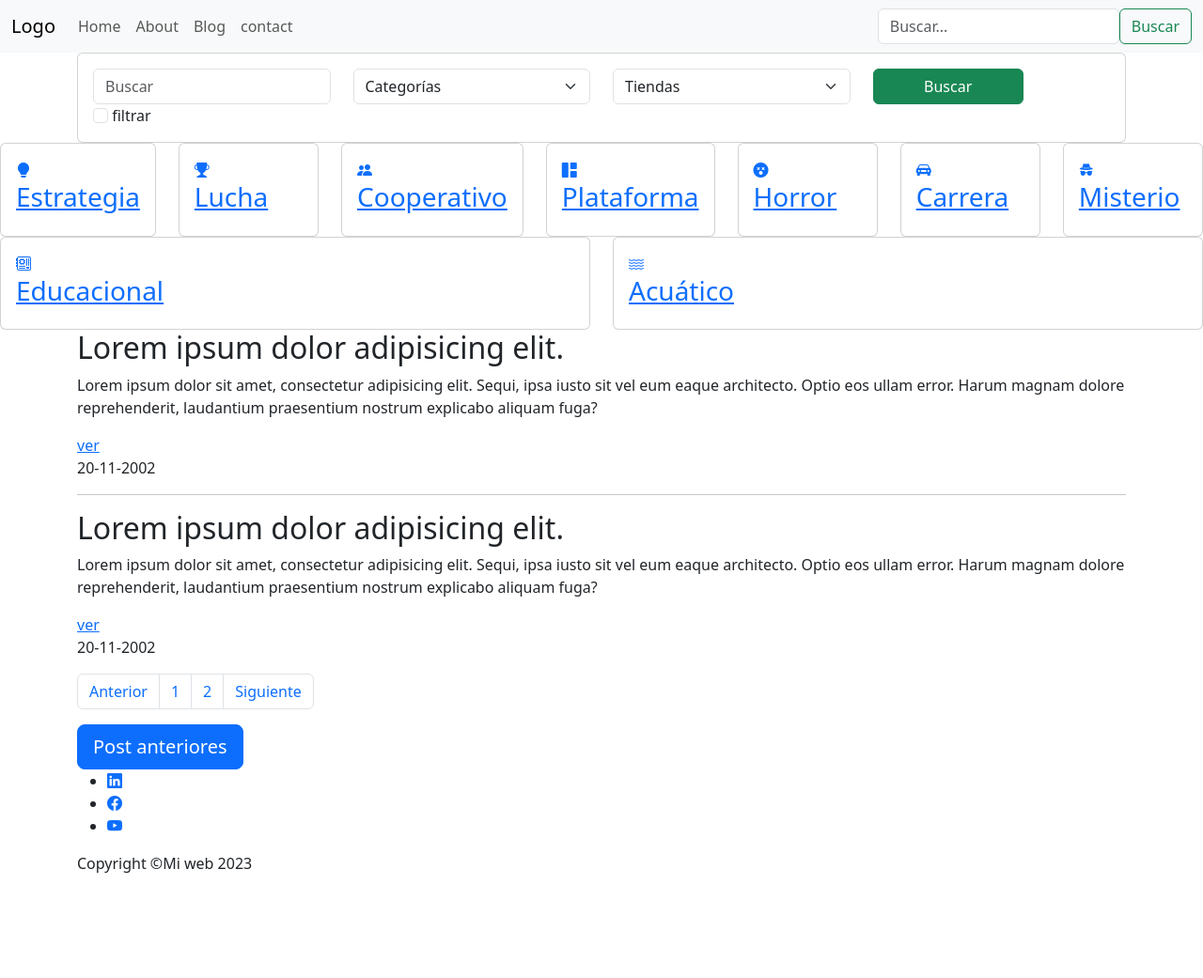
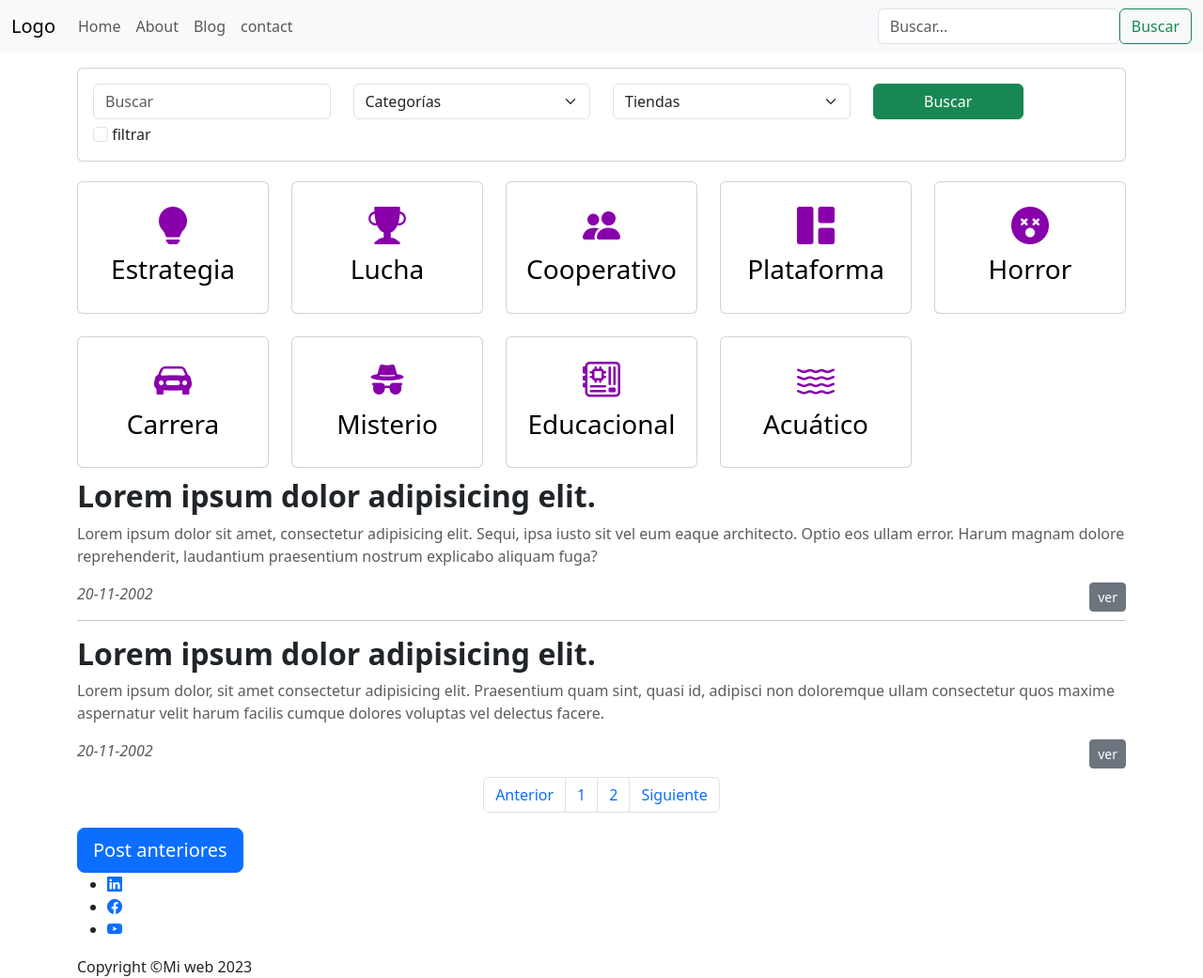
Before and after one commit to robertorodriguezNet/ow-bootstrap-5, a plain HTML site: page page/index.html in a window 1280 px wide. Shown: the whole page at 94% size. Before the commit the page ends 931 px from the top, so only its background shows below. Drawn offline with nearby package versions, Linux system fonts and the light colour scheme.

Commit message:
quda: min 17

```diff
--- /dev/null
+++ b/page/css/style.css
@@ -0,0 +1,24 @@
+@import "../css/bootstrap.min.css";
+@import url("https://cdn.jsdelivr.net/npm/bootstrap-icons@1.11.2/font/bootstrap-icons.min.css");
+
+#tarjetas span{
+    color: #8800aa;
+}
+#tarjetas .card{
+    height: 100%;
+    margin-top: 5px;
+    transition: .5s all;
+}
+#tarjetas a{
+    color: black;
+    text-decoration: none;
+}
+#tarjetas .card:hover{
+    color: #ffffff;
+    background: #8800aa;
+}
+
+#tarjetas .card:hover span,
+#tarjetas .card:hover a{
+    color: #ffffff;
+}
--- a/page/index.html
+++ b/page/index.html
@@ -5,8 +5,7 @@
     <meta charset="UTF-8">
     <meta name="viewport" content="width=device-width, initial-scale=1.0">
     <title>NavBar</title>
-    <link rel="stylesheet" href="https://cdn.jsdelivr.net/npm/bootstrap-icons@1.11.2/font/bootstrap-icons.min.css">
-    <link rel="stylesheet" href="css/bootstrap.min.css">
+    <link rel="stylesheet" href="css/style.css">
 </head>
 
 <body>
@@ -74,12 +73,12 @@
 
     </header>
 
-    <section id="buscar">
+    <section id="buscar" class="my-3">
         <div class="container">
             <div class="card">
                 <div class="card-body">
                     <form action="#">
-                        <div class="row">
+                        <div class="row gy-1">
 
                             <div class="col-lg-3 col-sm-6 col-12">
                                 <!-- <label for="buscar" class="form-label">Buscar</label> -->
@@ -122,144 +121,136 @@
         </div>
     </section>
 
-    <section>
-        <div class="row">
-
+    <section id="tarjetas" class="my-3">
+        <div class="container">
+            <div class="row row-cols-2 row-cols-lg-5 row-cols-md-4 gx-4 gy-4">
                 <div class="col">
                     <div class="card">
                         <div class="card-body">
                             <a href="#">
-                            <div>
-                                <span class="bi bi-lightbulb-fill"></span>
+                                <div class="text-center">
+                                    <span class="bi bi-lightbulb-fill fs-1"></span>
                                 </div>
-                            <h3>Estrategia</h3>
+                                <h3 class="text-center">Estrategia</h3>
                             </a>
                         </div>
                     </div>
                 </div>
-
                 <div class="col">
                     <div class="card">
                         <div class="card-body">
                             <a href="#">
-                            <div>
-                                <span class="bi bi-trophy-fill"></span>
+                                <div class="text-center">
+                                    <span class="bi bi-trophy-fill fs-1"></span>
                                 </div>
-                            <h3>Lucha</h3>
+                                <h3 class="text-center">Lucha</h3>
                             </a>
                         </div>
                     </div>
                 </div>
-
                 <div class="col">
                     <div class="card">
                         <div class="card-body">
                             <a href="#">
-                            <div>
-                                <span class="bi bi-people-fill"></span>
+                                <div class="text-center">
+                                    <span class="bi bi-people-fill fs-1"></span>
                                 </div>
-                            <h3>Cooperativo</h3>
+                                <h3 class="text-center">Cooperativo</h3>
                             </a>
                         </div>
                     </div>
                 </div>
-
                 <div class="col">
                     <div class="card">
                         <div class="card-body">
                             <a href="#">
-                            <div>
-                                <span class="bi bi-grid-1x2-fill"></span>
+                                <div class="text-center">
+                                    <span class="bi bi-grid-1x2-fill fs-1"></span>
                                 </div>
-                            <h3>Plataforma</h3>
+                                <h3 class="text-center">Plataforma</h3>
                             </a>
                         </div>
                     </div>
                 </div>
-
                 <div class="col">
                     <div class="card">
                         <div class="card-body">
                             <a href="#">
-                            <div>
-                                <span class="bi bi-emoji-dizzy-fill"></span>
+                                <div class="text-center">
+                                    <span class="bi bi-emoji-dizzy-fill fs-1"></span>
                                 </div>
-                            <h3>Horror</h3>
+                                <h3 class="text-center">Horror</h3>
                             </a>
                         </div>
                     </div>
                 </div>
-
                 <div class="col">
                     <div class="card">
                         <div class="card-body">
                             <a href="#">
-                            <div>
-                                <span class="bi bi-car-front-fill"></span>
+                                <div class="text-center">
+                                    <span class="bi bi-car-front-fill fs-1"></span>
                                 </div>
-                            <h3>Carrera</h3>
+                                <h3 class="text-center">Carrera</h3>
                             </a>
                         </div>
                     </div>
                 </div>
-
                 <div class="col">
                     <div class="card">
                         <div class="card-body">
                             <a href="#">
-                            <div>
-                                <span class="bi bi-incognito"></span>
+                                <div class="text-center">
+                                    <span class="bi bi-incognito fs-1"></span>
                                 </div>
-                            <h3>Misterio</h3>
+                                <h3 class="text-center">Misterio</h3>
                             </a>
                         </div>
                     </div>
                 </div>
-
                 <div class="col">
                     <div class="card">
                         <div class="card-body">
                             <a href="#">
-                            <div>
-                                <span class="bi bi-motherboard"></span>
+                                <div class="text-center">
+                                    <span class="bi bi-motherboard fs-1"></span>
                                 </div>
-                            <h3>Educacional</h3>
+                                <h3 class="text-center">Educacional</h3>
                             </a>
                         </div>
                     </div>
                 </div>
-
                 <div class="col">
                     <div class="card">
                         <div class="card-body">
                             <a href="#">
-                            <div>
-                                <span class="bi bi-water"></span>
+                                <div class="text-center">
+                                    <span class="bi bi-water fs-1"></span>
                                 </div>
-                            <h3>Acuático</h3>
+                                <h3 class="text-center">Acuático</h3>
                             </a>
                         </div>
                     </div>
                 </div>
-
+            </div>
         </div>
     </section>
 
     <section class="container">
 
-        <h2>Lorem ipsum dolor adipisicing elit.</h2>
-        <p>Lorem ipsum dolor sit amet, consectetur adipisicing elit. Sequi, ipsa iusto sit vel eum eaque architecto. Optio eos ullam error. Harum magnam dolore reprehenderit, laudantium praesentium nostrum explicabo aliquam fuga?</p>
-        <a href="#">ver</a>
-        <p>20-11-2002</p>
+        <h2 class="fw-bold">Lorem ipsum dolor adipisicing elit.</h2>
+        <p class="text-muted">Lorem ipsum dolor sit amet, consectetur adipisicing elit. Sequi, ipsa iusto sit vel eum eaque architecto. Optio eos ullam error. Harum magnam dolore reprehenderit, laudantium praesentium nostrum explicabo aliquam fuga?</p>
+        <a href="#" class="btn btn-sm btn-secondary float-end">ver</a>
+        <p class="fst-italic text-muted">20-11-2002</p>
 
         <hr>
 
-        <h2>Lorem ipsum dolor adipisicing elit.</h2>
-        <p>Lorem ipsum dolor sit amet, consectetur adipisicing elit. Sequi, ipsa iusto sit vel eum eaque architecto. Optio eos ullam error. Harum magnam dolore reprehenderit, laudantium praesentium nostrum explicabo aliquam fuga?</p>
-        <a href="#">ver</a>
-        <p>20-11-2002</p>
+        <h2 class="fw-bold">Lorem ipsum dolor adipisicing elit.</h2>
+        <p class="text-muted">Lorem ipsum dolor, sit amet consectetur adipisicing elit. Praesentium quam sint, quasi id, adipisci non doloremque ullam consectetur quos maxime aspernatur velit harum facilis cumque dolores voluptas vel delectus facere.</p>
+        <a href="#" class="btn btn-sm btn-secondary float-end">ver</a>
+        <p class="fst-italic text-muted">20-11-2002</p>
 
-        <ul class="pagination">
+        <ul class="pagination justify-content-center">
             <li class="page-item"><a href="" class="page-link">Anterior</a></li>
             <li class="page-item"><a href="" class="page-link">1</a></li>
             <li class="page-item"><a href="" class="page-link">2</a></li>
```
Lines whose indentation alone changed are shown as unchanged.
